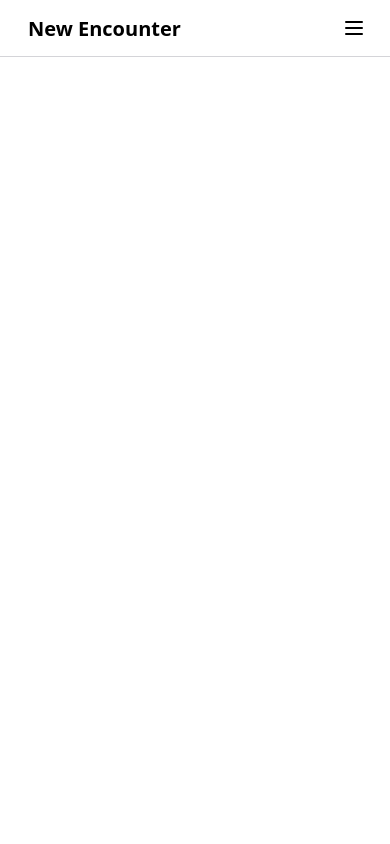
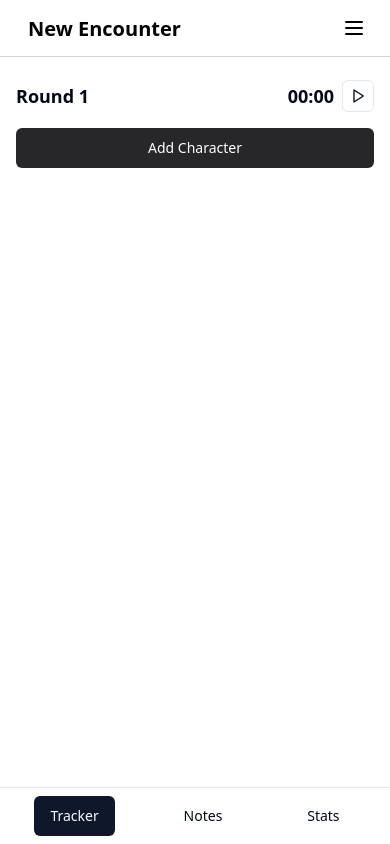
Before and after one commit to crfpr/encounter-chronicle-app, a React (Vite) app: page / in a window 390 px wide. Built offline with nearby package versions, Linux system fonts and the light colour scheme.

Commit message:
Reverted to edit a5fe405a-7135-4d12-a0b3-ddea6d8ab873: "Hide Titles on Mobile Screens
Remove the display of the Turn Tracker, Notes, and Character Stats titles for mobile screens to reduce redundancy, as the navigation bar provides sufficient context.
[skip gpt_engineer]"

```diff
--- a/src/components/EncounterTracker.jsx
+++ b/src/components/EncounterTracker.jsx
@@ -19,11 +19,278 @@ const EncounterTracker = forwardRef(({ encounterName, setEncounterName, exportEn
   const [lastResetIndex, setLastResetIndex] = useState(-1);
   const [encounterLog, setEncounterLog] = useState([]);
 
-  // ... (keep all other existing code)
+  useImperativeHandle(ref, () => ({
+    getEncounterData: () => ({
+      encounterName,
+      characters,
+      round,
+      encounterTime,
+      notes,
+      log: encounterLog,
+      activeCharacterIndex,
+      isRunning
+    })
+  }));
+
+  useEffect(() => {
+    if (loadedEncounterData) {
+      setRound(loadedEncounterData.round || 1);
+      setCharacters(loadedEncounterData.characters || []);
+      setActiveCharacterIndex(loadedEncounterData.activeCharacterIndex || 0);
+      setEncounterTime(loadedEncounterData.encounterTime || 0);
+      setNotes(loadedEncounterData.notes || '');
+      setEncounterLog(loadedEncounterData.log || []);
+      setEncounterName(loadedEncounterData.encounterName || 'New Encounter');
+      setIsRunning(loadedEncounterData.isRunning || false);
+      logEvent('Encounter data loaded');
+    }
+  }, [loadedEncounterData, setEncounterName]);
+
+  const toggleEncounter = useCallback(() => {
+    setIsRunning(prevIsRunning => !prevIsRunning);
+    logEvent(isRunning ? 'Encounter paused' : 'Encounter started');
+  }, [isRunning]);
+
+  useEffect(() => {
+    let interval;
+    if (isRunning) {
+      interval = setInterval(() => {
+        setEncounterTime(prevTime => prevTime + 1);
+        setTurnTime(prevTime => prevTime + 1);
+      }, 1000);
+    } else {
+      clearInterval(interval);
+    }
+    return () => clearInterval(interval);
+  }, [isRunning]);
+
+  const resetCharacterActions = (characterIndex) => {
+    setCharacters(prevCharacters => prevCharacters.map((char, index) => {
+      if (index === characterIndex) {
+        const updatedChar = {
+          ...char,
+          action: false,
+          bonusAction: false,
+          reaction: false,
+          currentMovement: char.maxMovement
+        };
+        logEvent(`Reset actions for ${char.name}`);
+        return updatedChar;
+      }
+      return char;
+    }));
+  };
+
+  const handlePreviousTurn = () => {
+    setActiveCharacterIndex(prevIndex => {
+      const newIndex = prevIndex === 0 ? characters.length - 1 : prevIndex - 1;
+      logEvent(`Turn changed to ${characters[newIndex].name}`);
+      return newIndex;
+    });
+    setTurnTime(0);
+  };
+
+  const handleNextTurn = () => {
+    setActiveCharacterIndex(prevIndex => {
+      const newIndex = prevIndex === characters.length - 1 ? 0 : prevIndex + 1;
+      if (newIndex > lastResetIndex || (lastResetIndex === characters.length - 1 && newIndex === 0)) {
+        resetCharacterActions(newIndex);
+        setLastResetIndex(newIndex);
+      }
+      logEvent(`Turn changed to ${characters[newIndex].name}`);
+      return newIndex;
+    });
+
+    setTurnTime(0);
+
+    setCharacters(prevCharacters => {
+      const updatedCharacters = prevCharacters.map((char, index) => {
+        if (index === activeCharacterIndex) {
+          const updatedTokens = char.tokens.map(token => {
+            if (token.duration !== null) {
+              return {
+                ...token,
+                duration: Math.max(0, token.duration - 1)
+              };
+            }
+            return token;
+          });
+          const filteredTokens = updatedTokens.filter(token => token.duration === null || token.duration > 0);
+          return {
+            ...char,
+            cumulativeTurnTime: (char.cumulativeTurnTime || 0) + turnTime,
+            tokens: filteredTokens
+          };
+        }
+        return char;
+      });
+
+      if (activeCharacterIndex === characters.length - 1) {
+        setRound(prevRound => {
+          logEvent(`Round ${prevRound + 1} started`);
+          return prevRound + 1;
+        });
+        setLastResetIndex(-1);
+        return updatedCharacters.map(char => ({
+          ...char,
+          hasActedThisRound: false
+        }));
+      }
+
+      return updatedCharacters;
+    });
+  };
+
+  useEffect(() => {
+    setCharacters(prevCharacters => prevCharacters.map((char, index) => {
+      if (index === activeCharacterIndex && !char.hasActedThisRound) {
+        return {
+          ...char,
+          turnCount: (char.turnCount || 0) + 1,
+          roundCount: round,
+          hasActedThisRound: true
+        };
+      }
+      return char;
+    }));
+  }, [activeCharacterIndex, round]);
+
+  const handleSwipeLeft = () => {
+    if (isMobile) {
+      setActivePage(prevPage => {
+        switch (prevPage) {
+          case 'tracker':
+            return 'notes';
+          case 'notes':
+            return 'stats';
+          default:
+            return prevPage;
+        }
+      });
+    }
+  };
+
+  const handleSwipeRight = () => {
+    if (isMobile) {
+      setActivePage(prevPage => {
+        switch (prevPage) {
+          case 'notes':
+            return 'tracker';
+          case 'stats':
+            return 'notes';
+          default:
+            return prevPage;
+        }
+      });
+    }
+  };
+
+  const handleKeyDown = useCallback((e) => {
+    if (!isMobile && characters.length > 1 && !isNumericInputActive) {
+      if (e.key === 'ArrowUp') {
+        e.preventDefault();
+        handlePreviousTurn();
+      } else if (e.key === 'ArrowDown') {
+        e.preventDefault();
+        handleNextTurn();
+      }
+    }
+  }, [isMobile, characters.length, isNumericInputActive, handlePreviousTurn, handleNextTurn]);
+
+  useEffect(() => {
+    window.addEventListener('keydown', handleKeyDown);
+    return () => {
+      window.removeEventListener('keydown', handleKeyDown);
+    };
+  }, [handleKeyDown]);
+
+  const logEvent = (event) => {
+    setEncounterLog(prevLog => [
+      ...prevLog,
+      {
+        timestamp: new Date().toISOString(),
+        event: event,
+        encounterTime: encounterTime,
+        round: round
+      }
+    ]);
+  };
+
+  const updateCharacter = (updatedCharacter) => {
+    setCharacters(prevCharacters =>
+      prevCharacters.map(c => {
+        if (c.id === updatedCharacter.id) {
+          logEvent(`Updated ${c.name}: ${JSON.stringify(updatedCharacter)}`);
+          return { ...c, ...updatedCharacter };
+        }
+        return c;
+      })
+    );
+  };
+
+  const addCharacter = (newCharacter) => {
+    setCharacters(prevCharacters => [...prevCharacters, newCharacter]);
+    logEvent(`Added new character: ${newCharacter.name}`);
+  };
+
+  const removeCharacter = (id) => {
+    const characterToRemove = characters.find(c => c.id === id);
+    setCharacters(prevCharacters => prevCharacters.filter(c => c.id !== id));
+    logEvent(`Removed character: ${characterToRemove.name}`);
+  };
 
   const renderContent = () => {
     if (isMobile) {
-      // ... (keep existing mobile rendering logic)
+      switch (activePage) {
+        case 'tracker':
+          return (
+            <div className="flex-grow overflow-hidden flex flex-col h-full">
+              <div className="mb-4">
+                <EncounterHeader
+                  isRunning={isRunning}
+                  toggleEncounter={toggleEncounter}
+                  encounterTime={encounterTime}
+                  round={round}
+                />
+              </div>
+              <div className="flex-grow overflow-y-auto pb-20">
+                <CharacterList
+                  characters={characters}
+                  setCharacters={setCharacters}
+                  activeCharacterIndex={activeCharacterIndex}
+                  turnTime={turnTime}
+                  onPreviousTurn={handlePreviousTurn}
+                  onNextTurn={handleNextTurn}
+                  setIsNumericInputActive={setIsNumericInputActive}
+                  updateCharacter={updateCharacter}
+                  addCharacter={addCharacter}
+                  removeCharacter={removeCharacter}
+                />
+              </div>
+            </div>
+          );
+        case 'notes':
+          return (
+            <div className="h-full flex flex-col pb-20">
+              <div className="flex-grow">
+                <NotesSection key={`notes-section-${activePage}-${isMobile}`} notes={notes} setNotes={(newNotes) => {
+                  setNotes(newNotes);
+                  logEvent(`Notes updated`);
+                }} isMobile={true} />
+              </div>
+            </div>
+          );
+        case 'stats':
+          return (
+            <div className="h-full flex flex-col">
+              <div className="flex-grow overflow-y-auto pb-20">
+                <CharacterStats characters={characters} round={round} key={round} />
+              </div>
+            </div>
+          );
+        default:
+          return null;
+      }
     } else {
       return (
         <div className="flex flex-col lg:flex-row w-full h-full space-y-6 lg:space-y-0 lg:space-x-6">
@@ -75,8 +342,15 @@ const EncounterTracker = forwardRef(({ encounterName, setEncounterName, exportEn
     }
   };
 
-  // ... (keep all other existing code)
-
+  return (
+    <div className="flex flex-col h-full">
+      <div className="flex-grow overflow-hidden">
+        {renderContent()}
+      </div>
+      {isMobile && <MobileMenu activePage={activePage} setActivePage={setActivePage} onExport={exportEncounterData} />}
+      {isMobile && <SwipeHandler onSwipeLeft={handleSwipeLeft} onSwipeRight={handleSwipeRight} />}
+    </div>
+  );
 });
 
 export default EncounterTracker;
```
